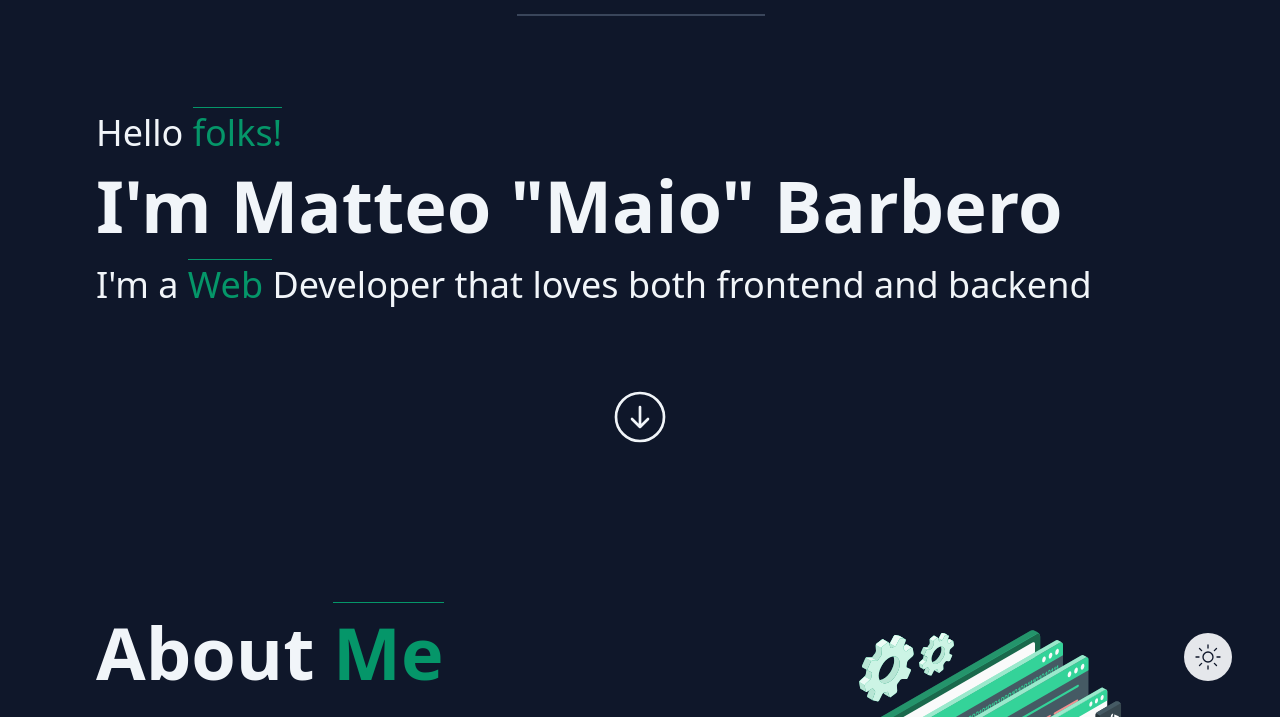
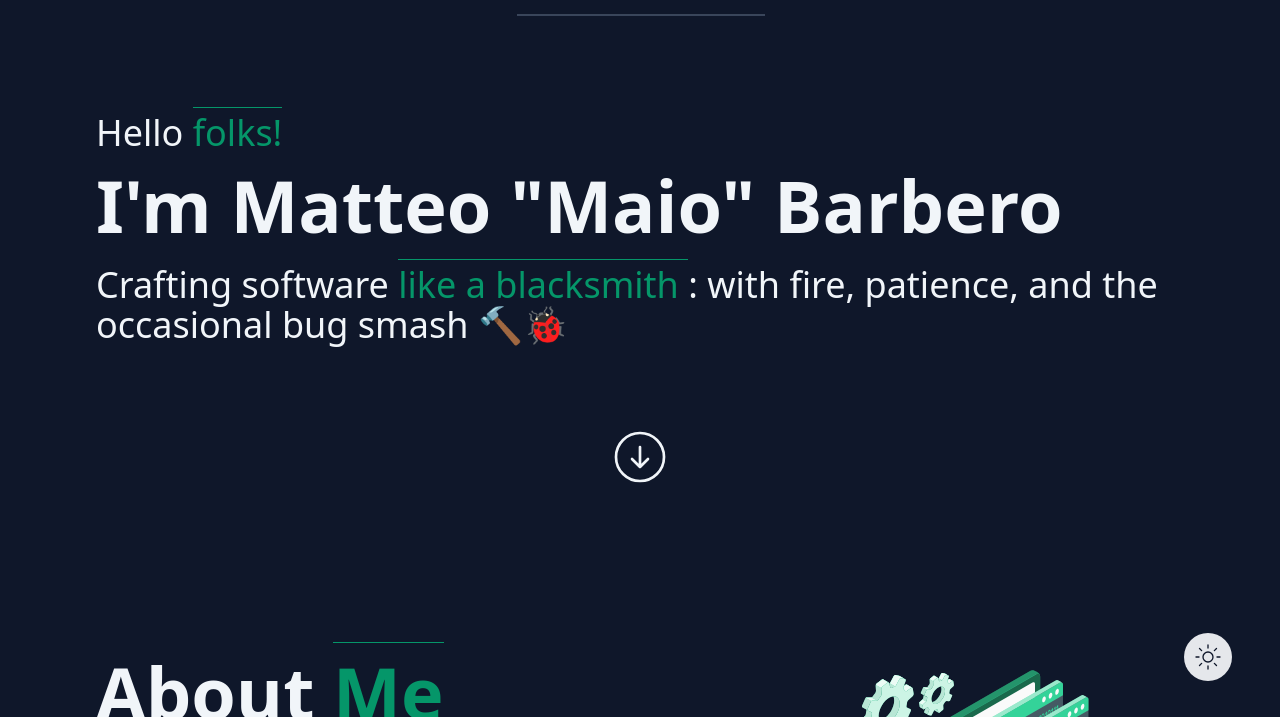
Before and after one commit to maiobarbero/maiobarbero_astro, an Astro site: page / in a window 1280 px wide. Shown: the part 79-796 px from the top of the page. Built offline with nearby package versions, Linux system fonts and the light colour scheme; Astro itself is replaced by a stand-in of ours; some packages are replaced by stand-ins of ours.

Commit message:
Update index.astro

```diff
--- a/src/pages/index.astro
+++ b/src/pages/index.astro
@@ -38,8 +38,7 @@ const sortedArt = articles.sort(
 					I'm Matteo "Maio" Barbero
 				</h1>
 				<h2 class='mt-6 text-2xl lg:text-4xl'>
-					I'm a<SpanText text={true}>Web</SpanText> Developer that loves both frontend
-					and backend
+Crafting software <SpanText text={true}>like a blacksmith</SpanText>: with fire, patience, and the occasional bug smash 🔨🐞
 				</h2>
 				<a
 					href='#about'
```
